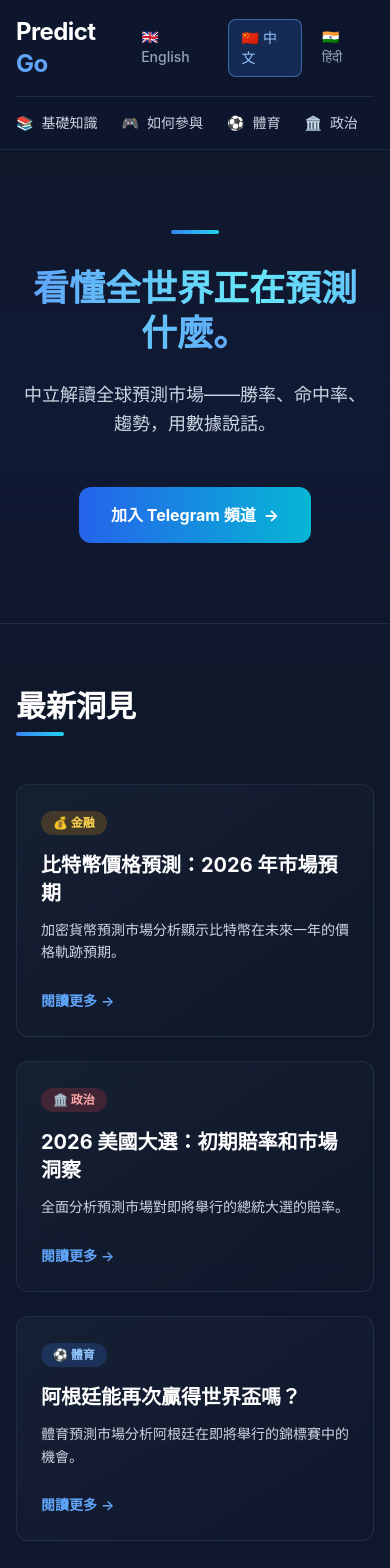
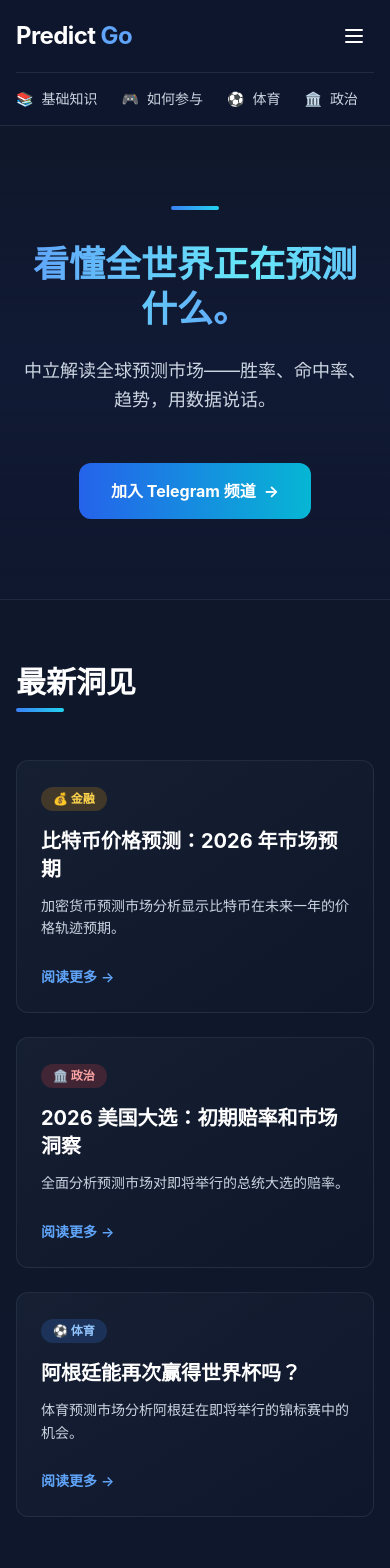
Before and after one commit to WillRICH9188/getpredictgo-next, a Next.js app: page /zh-cn in a window 390 px wide. Shown: the top 1568 px of the page. Built offline with nearby package versions, Linux system fonts and the light colour scheme.

Commit message:
Add mobile hamburger menu, Chinese version to simplified

```diff
--- a/app/en/page.tsx
+++ b/app/en/page.tsx
@@ -1,3 +1,7 @@
+'use client';
+
+import { useState } from 'react';
+
 const t = {
   title: 'Understand what the world is predicting.',
   subtitle: 'Neutral data and analysis on global prediction markets — odds, hit rates, and trends, explained.',
@@ -50,6 +54,7 @@ const sampleArticles = [
 ];
 
 export default function Home() {
+  const [menuOpen, setMenuOpen] = useState(false);
   return (
     <div className="min-h-screen flex flex-col bg-gradient-to-b from-slate-950 via-slate-900 to-slate-950 text-white">
       {/* Header with Navigation */}
@@ -60,7 +65,8 @@ export default function Home() {
             <a href="/en" className="text-2xl md:text-3xl font-bold tracking-tight">
               Predict <span className="text-blue-400">Go</span>
             </a>
-            <div className="flex gap-2">
+            {/* Desktop Language Buttons */}
+            <div className="hidden md:flex gap-2">
               {languages.map((lang) => (
                 <a
                   key={lang.code}
@@ -76,7 +82,36 @@ export default function Home() {
                 </a>
               ))}
             </div>
+            {/* Mobile Hamburger Menu */}
+            <button
+              onClick={() => setMenuOpen(!menuOpen)}
+              className="md:hidden p-2 text-white hover:bg-slate-800/50 rounded-lg transition-all"
+            >
+              <svg className="w-6 h-6" fill="none" stroke="currentColor" viewBox="0 0 24 24">
+                <path strokeLinecap="round" strokeLinejoin="round" strokeWidth={2} d="M4 6h16M4 12h16M4 18h16" />
+              </svg>
+            </button>
           </div>
+
+          {/* Mobile Language Menu */}
+          {menuOpen && (
+            <div className="md:hidden flex flex-col gap-2 pb-4 border-t border-slate-700/50 pt-4">
+              {languages.map((lang) => (
+                <a
+                  key={lang.code}
+                  href={`/${lang.code}`}
+                  className={`px-3 py-2 rounded-lg text-sm font-medium transition-all ${
+                    lang.code === 'en'
+                      ? 'bg-blue-500/20 border border-blue-400/50 text-blue-300'
+                      : 'text-slate-400 hover:text-white hover:bg-slate-800/50'
+                  }`}
+                >
+                  <span className="mr-1">{lang.flag}</span>
+                  {lang.name}
+                </a>
+              ))}
+            </div>
+          )}
 
           {/* Category Navigation */}
           <nav className="border-t border-slate-700/50 py-4 overflow-x-auto">
--- a/app/hi/page.tsx
+++ b/app/hi/page.tsx
@@ -1,3 +1,7 @@
+'use client';
+
+import { useState } from 'react';
+
 const t = {
   title: 'दुनिया क्या भविष्यवाणी कर रही है यह समझें।',
   subtitle: 'वैश्विक भविष्यवाणी बाजारों पर तटस्थ डेटा और विश्लेषण।',
@@ -50,6 +54,7 @@ const sampleArticles = [
 ];
 
 export default function Home() {
+  const [menuOpen, setMenuOpen] = useState(false);
   return (
     <div className="min-h-screen flex flex-col bg-gradient-to-b from-slate-950 via-slate-900 to-slate-950 text-white">
       {/* Header with Navigation */}
@@ -60,7 +65,8 @@ export default function Home() {
             <a href="/hi" className="text-2xl md:text-3xl font-bold tracking-tight">
               Predict <span className="text-blue-400">Go</span>
             </a>
-            <div className="flex gap-2">
+            {/* Desktop Language Buttons */}
+            <div className="hidden md:flex gap-2">
               {languages.map((lang) => (
                 <a
                   key={lang.code}
@@ -76,7 +82,36 @@ export default function Home() {
                 </a>
               ))}
             </div>
+            {/* Mobile Hamburger Menu */}
+            <button
+              onClick={() => setMenuOpen(!menuOpen)}
+              className="md:hidden p-2 text-white hover:bg-slate-800/50 rounded-lg transition-all"
+            >
+              <svg className="w-6 h-6" fill="none" stroke="currentColor" viewBox="0 0 24 24">
+                <path strokeLinecap="round" strokeLinejoin="round" strokeWidth={2} d="M4 6h16M4 12h16M4 18h16" />
+              </svg>
+            </button>
           </div>
+
+          {/* Mobile Language Menu */}
+          {menuOpen && (
+            <div className="md:hidden flex flex-col gap-2 pb-4 border-t border-slate-700/50 pt-4">
+              {languages.map((lang) => (
+                <a
+                  key={lang.code}
+                  href={`/${lang.code}`}
+                  className={`px-3 py-2 rounded-lg text-sm font-medium transition-all ${
+                    lang.code === 'hi'
+                      ? 'bg-blue-500/20 border border-blue-400/50 text-blue-300'
+                      : 'text-slate-400 hover:text-white hover:bg-slate-800/50'
+                  }`}
+                >
+                  <span className="mr-1">{lang.flag}</span>
+                  {lang.name}
+                </a>
+              ))}
+            </div>
+          )}
 
           {/* Category Navigation */}
           <nav className="border-t border-slate-700/50 py-4 overflow-x-auto">
--- a/app/zh-cn/page.tsx
+++ b/app/zh-cn/page.tsx
@@ -1,9 +1,13 @@
+'use client';
+
+import { useState } from 'react';
+
 const t = {
-  title: '看懂全世界正在預測什麼。',
-  subtitle: '中立解讀全球預測市場——勝率、命中率、趨勢，用數據說話。',
-  cta: '加入 Telegram 頻道',
-  latest: '最新洞見',
-  readmore: '閱讀更多',
+  title: '看懂全世界正在预测什么。',
+  subtitle: '中立解读全球预测市场——胜率、命中率、趋势，用数据说话。',
+  cta: '加入 Telegram 频道',
+  latest: '最新洞见',
+  readmore: '阅读更多',
 };
 
 const languages = [
@@ -13,43 +17,44 @@ const languages = [
 ];
 
 const categories = [
-  { name: '基礎知識', href: '/zh-cn/basics', icon: '📚' },
-  { name: '如何參與', href: '/zh-cn/how-to', icon: '🎮' },
-  { name: '體育', href: '/zh-cn/sports', icon: '⚽' },
+  { name: '基础知识', href: '/zh-cn/basics', icon: '📚' },
+  { name: '如何参与', href: '/zh-cn/how-to', icon: '🎮' },
+  { name: '体育', href: '/zh-cn/sports', icon: '⚽' },
   { name: '政治', href: '/zh-cn/politics', icon: '🏛️' },
   { name: '金融', href: '/zh-cn/finance', icon: '💰' },
-  { name: '趨勢數據', href: '/zh-cn/data', icon: '📊' },
+  { name: '趋势数据', href: '/zh-cn/data', icon: '📊' },
   { name: '其他', href: '/zh-cn/other', icon: '🔍' },
 ];
 
 const sampleArticles = [
   {
     id: 1,
-    title: '比特幣價格預測：2026 年市場預期',
-    description: '加密貨幣預測市場分析顯示比特幣在未來一年的價格軌跡預期。',
+    title: '比特币价格预测：2026 年市场预期',
+    description: '加密货币预测市场分析显示比特币在未来一年的价格轨迹预期。',
     category: '金融',
     categoryColor: 'bg-amber-500/20 text-amber-300',
     image: '💰',
   },
   {
     id: 2,
-    title: '2026 美國大選：初期賠率和市場洞察',
-    description: '全面分析預測市場對即將舉行的總統大選的賠率。',
+    title: '2026 美国大选：初期赔率和市场洞察',
+    description: '全面分析预测市场对即将举行的总统大选的赔率。',
     category: '政治',
     categoryColor: 'bg-red-500/20 text-red-300',
     image: '🏛️',
   },
   {
     id: 3,
-    title: '阿根廷能再次贏得世界盃嗎？',
-    description: '體育預測市場分析阿根廷在即將舉行的錦標賽中的機會。',
-    category: '體育',
+    title: '阿根廷能再次赢得世界杯吗？',
+    description: '体育预测市场分析阿根廷在即将举行的锦标赛中的机会。',
+    category: '体育',
     categoryColor: 'bg-blue-500/20 text-blue-300',
     image: '⚽',
   },
 ];
 
 export default function Home() {
+  const [menuOpen, setMenuOpen] = useState(false);
   return (
     <div className="min-h-screen flex flex-col bg-gradient-to-b from-slate-950 via-slate-900 to-slate-950 text-white">
       {/* Header with Navigation */}
@@ -60,7 +65,8 @@ export default function Home() {
             <a href="/zh-cn" className="text-2xl md:text-3xl font-bold tracking-tight">
               Predict <span className="text-blue-400">Go</span>
             </a>
-            <div className="flex gap-2">
+            {/* Desktop Language Buttons */}
+            <div className="hidden md:flex gap-2">
               {languages.map((lang) => (
                 <a
                   key={lang.code}
@@ -76,7 +82,36 @@ export default function Home() {
                 </a>
               ))}
             </div>
+            {/* Mobile Hamburger Menu */}
+            <button
+              onClick={() => setMenuOpen(!menuOpen)}
+              className="md:hidden p-2 text-white hover:bg-slate-800/50 rounded-lg transition-all"
+            >
+              <svg className="w-6 h-6" fill="none" stroke="currentColor" viewBox="0 0 24 24">
+                <path strokeLinecap="round" strokeLinejoin="round" strokeWidth={2} d="M4 6h16M4 12h16M4 18h16" />
+              </svg>
+            </button>
           </div>
+
+          {/* Mobile Language Menu */}
+          {menuOpen && (
+            <div className="md:hidden flex flex-col gap-2 pb-4 border-t border-slate-700/50 pt-4">
+              {languages.map((lang) => (
+                <a
+                  key={lang.code}
+                  href={`/${lang.code}`}
+                  className={`px-3 py-2 rounded-lg text-sm font-medium transition-all ${
+                    lang.code === 'zh-cn'
+                      ? 'bg-blue-500/20 border border-blue-400/50 text-blue-300'
+                      : 'text-slate-400 hover:text-white hover:bg-slate-800/50'
+                  }`}
+                >
+                  <span className="mr-1">{lang.flag}</span>
+                  {lang.name}
+                </a>
+              ))}
+            </div>
+          )}
 
           {/* Category Navigation */}
           <nav className="border-t border-slate-700/50 py-4 overflow-x-auto">
```
